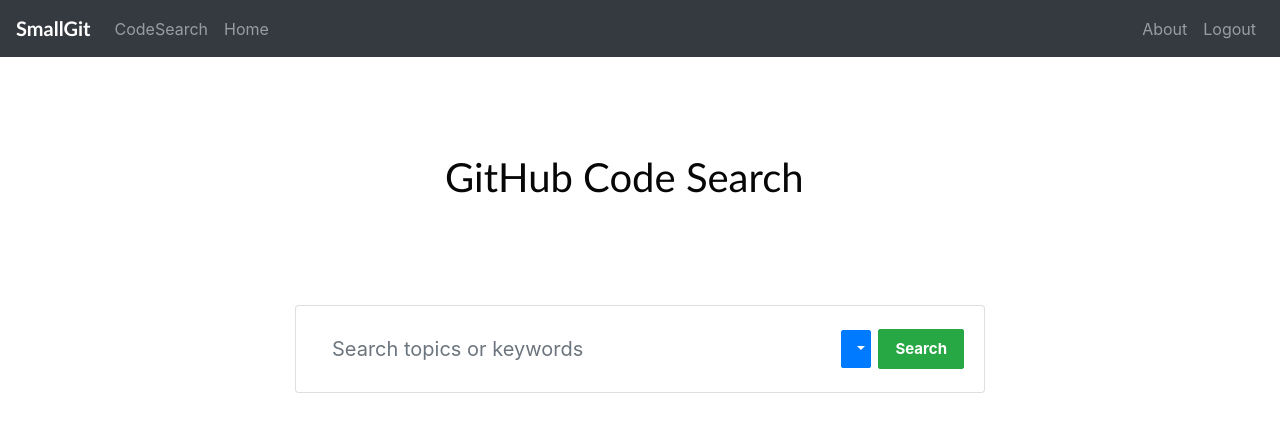
After one commit to kartikeyrajvaidya/SmallGit, a Django app: page /codesearch/ in a window 1280 px wide. The commit adds this page. Shown: the top 432 px of the page. Run offline with Django 3.2, Linux system fonts and the light colour scheme; a user stored in the database is signed in; some libraries are stand-ins or nearby versions.

Commit message:
Added Page for Search Bar

```diff
--- /dev/null
+++ b/smallGit/codeSearchApp/templates/codeSearchApp/codeSearchApp_base.html
@@ -0,0 +1,19 @@
+{% extends 'base.html' %}
+{% block content %}
+  <style type="text/css">
+  .form-control-borderless {
+    border: none;
+  }
+
+  .form-control-borderless:hover, .form-control-borderless:active, .form-control-borderless:focus {
+    border: none;
+    outline: none;
+    box-shadow: none;
+  }
+
+</style>
+
+<div class="container">
+			   {% block codeSearch_content %}{% endblock %}
+</div>
+{% endblock %}
--- /dev/null
+++ b/smallGit/codeSearchApp/templates/codeSearchApp/codeSearchApp_home.html
@@ -0,0 +1,40 @@
+{% extends "codeSearchApp/codeSearchApp_base.html" %}
+{% block codeSearch_content %}
+  <div class="container">
+    <br><br><br><br>
+    <div class="row justify-content-center">
+        <div class="col-12 col-md-10 col-lg-8">
+          <div style="color: #070707; font-family: Gill Sans; margin-left: 150px;">
+            <b><h1>GitHub Code Search</h1></b>
+          </div>
+          <br><br><br><br>
+              <form class="card card-sm">
+                  <div class="card-body row no-gutters align-items-center">
+                      <div class="col-auto">
+                          <i class="fas fa-search h4 text-body"></i>
+                          </div>
+                      <!--end of col-->
+                          <div class="col">
+                            <input class="form-control form-control-lg form-control-borderless" type="search" placeholder="Search topics or keywords">
+                          </div>
+                          <div class="dropdown">
+                            <button class="btn btn-primary dropdown-toggle" type="button" data-toggle="dropdown" style="width:80%" >
+                              <span id="dropdown_text" type= "text"></span>
+                              <span class="caret"></span>
+                            </button>
+                            <ul class="dropdown-menu">
+                              <li ><a class="dropdown-item">Repositories</a></li>
+                              <li><a class="dropdown-item">Code</a></li>
+                              <li><a class="dropdown-item">User</a></li>
+                            </ul>
+                          </div>
+                          <div class="col-auto">
+                              <button class="btn btn-lg btn-success" type="submit">Search</button>
+                          </div>
+                         <!--end of col-->
+                  </div>
+                </form>
+          </div>            <!--end of col-->
+      </div>
+  </div>
+{% endblock %}
--- a/smallGit/codeSearchApp/urls.py
+++ b/smallGit/codeSearchApp/urls.py
@@ -0,0 +1,8 @@
+
+from django.urls import path
+from . import views
+
+app_name = "codeSearchApp"
+urlpatterns = [
+    path('',views.HomePage.as_view(),name='codeSearchHome'),
+]
--- a/smallGit/codeSearchApp/views.py
+++ b/smallGit/codeSearchApp/views.py
@@ -1,3 +1,6 @@
 from django.shortcuts import render
+from django.views.generic import TemplateView
+from django.contrib.auth.mixins import (LoginRequiredMixin)
 
-# Create your views here.
+class HomePage(LoginRequiredMixin,TemplateView):
+    template_name = 'codeSearchApp/codeSearchApp_home.html'
--- a/smallGit/smallGit/urls.py
+++ b/smallGit/smallGit/urls.py
@@ -23,4 +23,5 @@ urlpatterns = [
     path('admin/', admin.site.urls),
     path('accounts/', include('accounts.urls')),
     path('accounts/', include('django.contrib.auth.urls')),
+    path('codesearch/',include('codeSearchApp.urls',namespace='codeSearchApp')),
 ]
--- a/smallGit/templates/base.html
+++ b/smallGit/templates/base.html
@@ -40,26 +40,32 @@
   </head>
   <body>
     <nav class="navbar navbar-expand-lg navbar-dark bg-dark">
-    <a class="navbar-brand" href="#">Github Code Search</a>
+    <a class="navbar-brand" href="{% url 'home' %}"><strong style="font-family: Gill Sans;">SmallGit</strong></a>
     <button class="navbar-toggler" type="button" data-toggle="collapse" data-target="#navbarSupportedContent" aria-controls="navbarSupportedContent" aria-expanded="false" aria-label="Toggle navigation">
       <span class="navbar-toggler-icon"></span>
     </button>
 
     <div class="collapse navbar-collapse" id="navbarSupportedContent">
     <ul class="navbar-nav mr-auto">
-      <li class="nav-item active">
-        <a class="nav-link" href="{% url 'home' %}">Home <span class="sr-only">(current)</span></a>
+      <li class="nav-item">
+        <a class="nav-link" href="{% url 'codeSearchApp:codeSearchHome' %}">CodeSearch</span></a>
       </li>
       <li class="nav-item">
-        <a class="nav-link" href="{% url 'about' %}">About</a>
+        <a class="nav-link" href="{% url 'home' %}">Home</span></a>
       </li>
     </ul>
     <ul class="navbar-nav ml-auto">
       {% if user.is_authenticated %}
         <li class="nav-item">
+          <a class="nav-link" href="{% url 'about' %}">About</a>
+        </li>
+        <li class="nav-item">
           <a class="nav-link" href="{% url 'logout' %}">Logout</a>
         </li>
       {% else %}
+        <li class="nav-item">
+          <a class="nav-link" href="{% url 'about' %}">About</a>
+        </li>
         <li class="nav-item">
           <a class="nav-link" href="{% url 'accounts:signup' %}">Signup</a>
         </li>
```
Also changed, not shown: smallGit/db.sqlite3.
